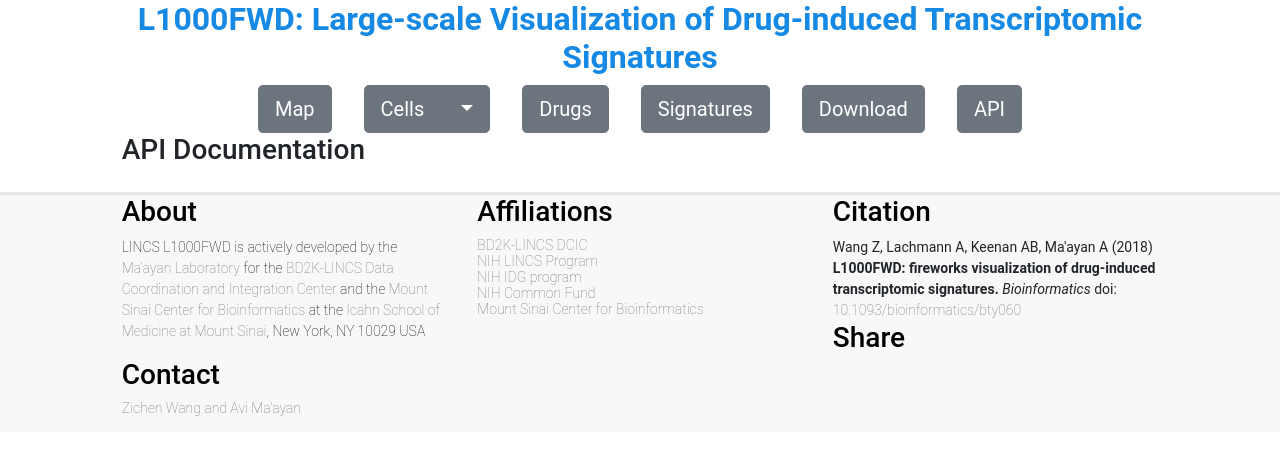
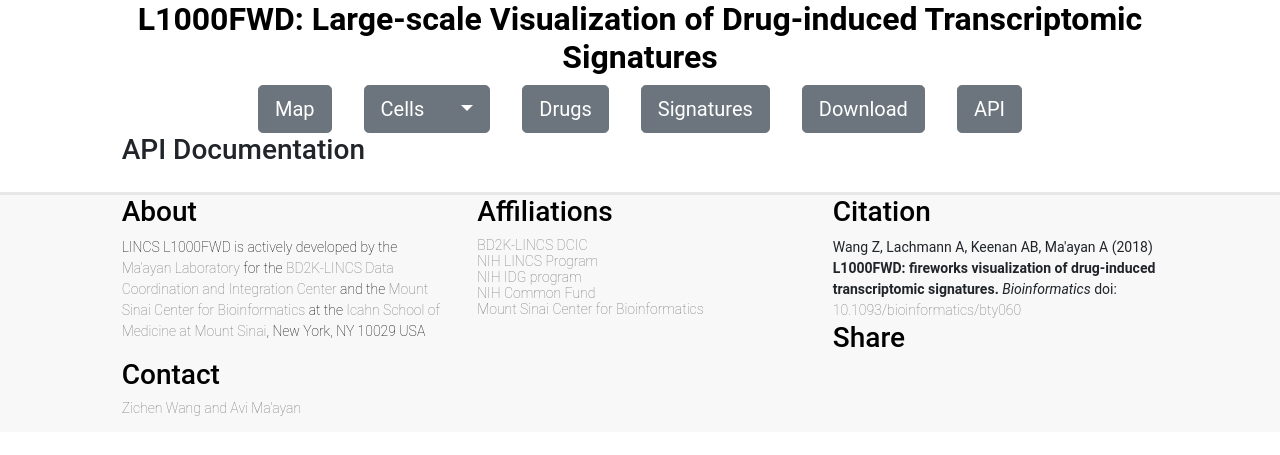
Before and after one commit to MaayanLab/L1000FWD, a Python web app: template templates/apis.html in a window 1280 px wide. Shown: the top 455 px of the page. Run offline with Jinja, Linux system fonts and the light colour scheme; the template is opened without the code that fills it, so the values that code supplies are empty; some libraries are stand-ins or nearby versions.

Commit message:
small changes on header; fixed overlay

```diff
--- a/static/js/scatterWidgets.js
+++ b/static/js/scatterWidgets.js
@@ -676,8 +676,8 @@
 			h = $(this.container).height();
 		this.el = d3.select(this.container)
 			.append(this.tagName)
-			.style('width', w)
-			.style('height', h)
+			.style('width', w + 'px')
+			.style('height', h + 'px')
 			.style('z-index', 10)
 			.style('position', 'absolute')
 			.style('right', '0px')
--- a/templates/index.html
+++ b/templates/index.html
@@ -25,10 +25,8 @@
             <p align="justify">L1000 fireworks display (L1000FWD) is a web application that provides interactive visualization of over 16,000 drug and small-molecule induced gene expression signatures. L1000FWD enables coloring of signatures by different attributes such as cell type, time point, concentration, as well as drug attributes such as MOA and clinical phase. Signature similarity search is implemented to enable the search for mimicking or opposing signatures given as input of up and down gene sets. Each point on the L1000FWD interactive map is linked to a signature landing page, which provides multifaceted knowledge from various sources about the signature and the drug. Notably such information includes most frequent diagnoses, co-prescribed drugs and age distribution of prescriptions as extracted from the Mount Sinai Health System electronic medical records (EMR). Overall, L1000FWD serves as a platform for identifying functions for novel small molecules using unsupervised clustering, as well as for exploring drug MOA.</p>
           </div>
           <div class="col-4">
-            <div class="row justify-content-center">
-              <a href="main"><img src="images/scatter.gif" class="img-fluid"></a>
-              <a href="main" class="btn btn-lg btn-secondary ml-12">Launch</a>
-            </div>
+            <a href="main"><img src="images/scatter.gif" class="img-fluid"></a>
+            <a href="main" class="btn btn-lg btn-danger float-right">Launch</a>
           </div>
 
           <div class="col-4">
--- a/templates/partial/header.html
+++ b/templates/partial/header.html
@@ -1,12 +1,12 @@
 <style type="text/css">
-  a.unstyled:hover, a.unstyled:focus {
+  a#unstyled, a#unstyled:hover, a#unstyled:focus {
     text-decoration: none;
-    color: #1689E5;
+    color: black;
   }
 </style>
 <div class="row justify-content-center">
   <div class="col-10">
-    <h2 class="text-center font-weight-bold"><a class="unstyled" href="#">L1000FWD: Large-scale Visualization of Drug-induced Transcriptomic Signatures</a></h2>
+    <h2 class="text-center font-weight-bold"><a id="unstyled" href="#">L1000FWD: Large-scale Visualization of Drug-induced Transcriptomic Signatures</a></h2>
   </div>
 </div>
 
```
